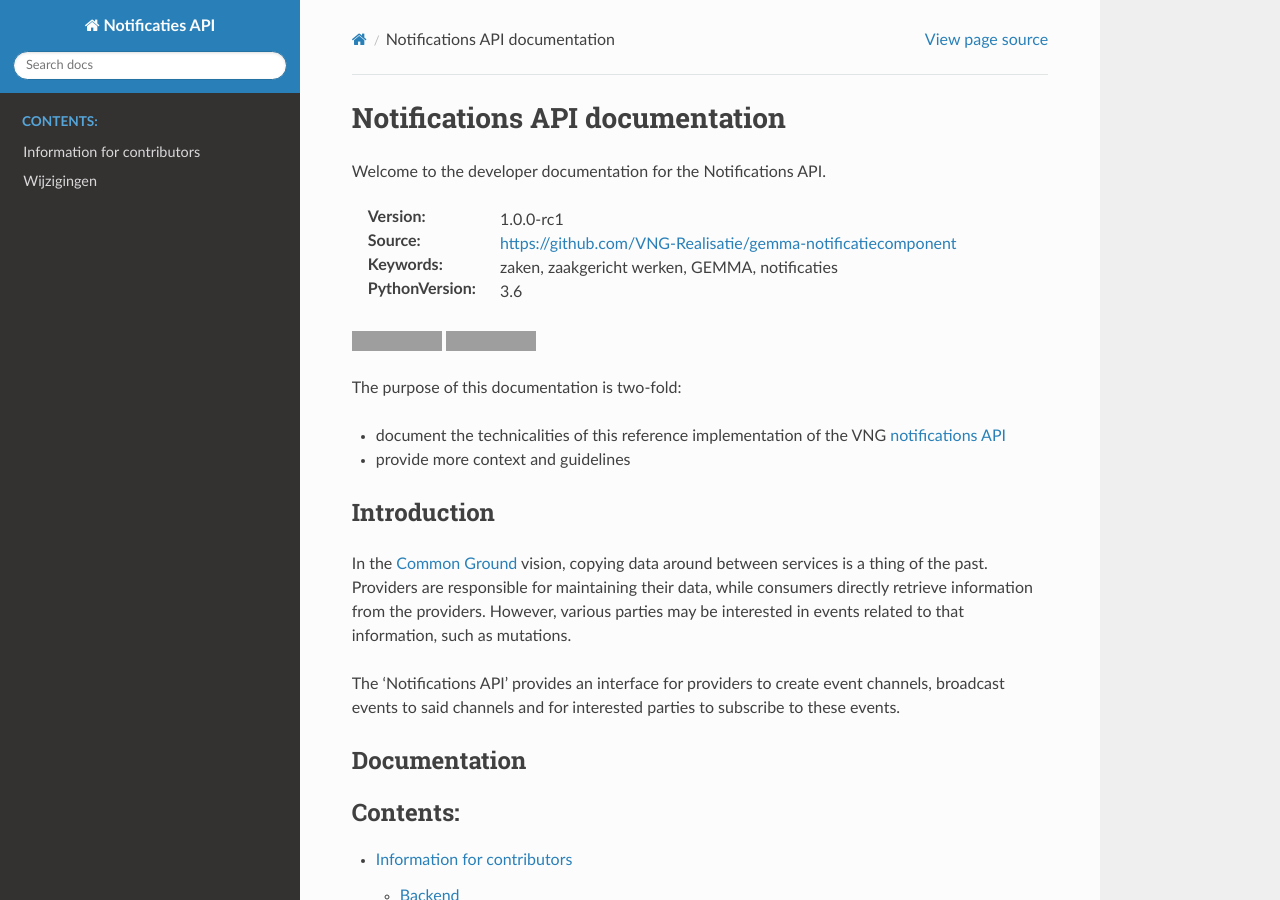
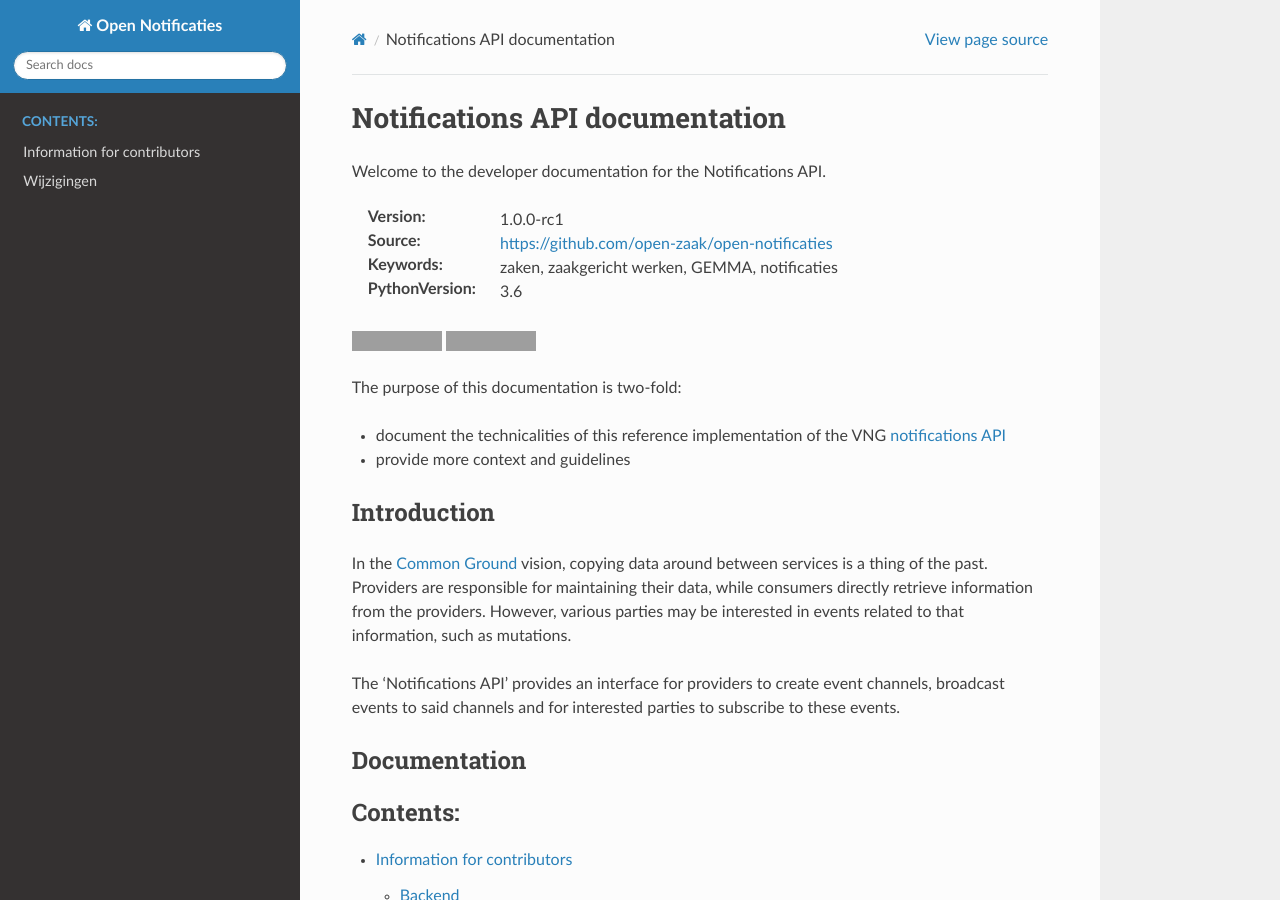
Before and after one commit to VNG-Realisatie/notificaties-api, a Sphinx documentation site: the page built from docs/index.rst, in a window 1280 px wide and 900 px high. Built offline with Sphinx 7.4.7 and the Read the Docs theme 2.0.0, drawn with Linux system fonts in a browser that asks for light colours; some of the changed text lies outside the part shown; grey boxes are pictures that could not be loaded.

Commit message:
:pencil: Small documentation changes.

```diff
--- a/INSTALL.rst
+++ b/INSTALL.rst
@@ -44,7 +44,7 @@ development machine.
 
    .. code-block:: bash
 
-       $ git clone git@github.com:VNG-Realisatie/gemma-notificatiecomponent nrc
+       $ git clone git@github.com:open-zaak/open-notificaties nrc
        $ cd nrc
 
 3. Install all required libraries.
@@ -142,7 +142,7 @@ The easiest way to get the project started is by using `Docker Compose`_.
 
    .. code-block:: bash
 
-       $ git clone git@bitbucket.org:VNG-Realisatie/gemma-notificatiecomponent nrc
+       $ git clone git@bitbucket.org:open-zaak/open-notificaties nrc
        Cloning into 'nrc'...
        ...
 
--- a/docs/conf.py
+++ b/docs/conf.py
@@ -20,10 +20,9 @@ django.setup()
 
 # -- Project information -----------------------------------------------------
 
-project = "Notificaties API"
-copyright = "2018-2019, VNG Realisatie"
+project = "Open Notificaties"
+copyright = "2019 - 2020, Dimpact"
 author = nrc.__author__
-author = "VNG Realisatie"
 
 # The full version, including alpha/beta/rc tags
 release = nrc.__version__
--- a/docs/index.rst
+++ b/docs/index.rst
@@ -7,7 +7,7 @@ Notifications API documentation
 Welcome to the developer documentation for the Notifications API.
 
 :Version: 1.0.0-rc1
-:Source: https://github.com/VNG-Realisatie/gemma-notificatiecomponent
+:Source: https://github.com/open-zaak/open-notificaties
 :Keywords: zaken, zaakgericht werken, GEMMA, notificaties
 :PythonVersion: 3.6
 
--- a/src/nrc/__init__.py
+++ b/src/nrc/__init__.py
@@ -3,5 +3,5 @@ from .celery import app as celery_app
 __all__ = ("celery_app",)
 
 __version__ = "1.0.0"
-__author__ = "VNG Realisatie"
-__homepage__ = "https://github.com/VNG-Realisatie/notificaties-api"
+__author__ = "Maykin Media"
+__homepage__ = "https://github.com/open-zaak/open-notificaties"
```
Also changed, not shown: README.rst (+47 -26 lines), package.json (+5 -5 lines), LICENCE.md, 1 other file.
